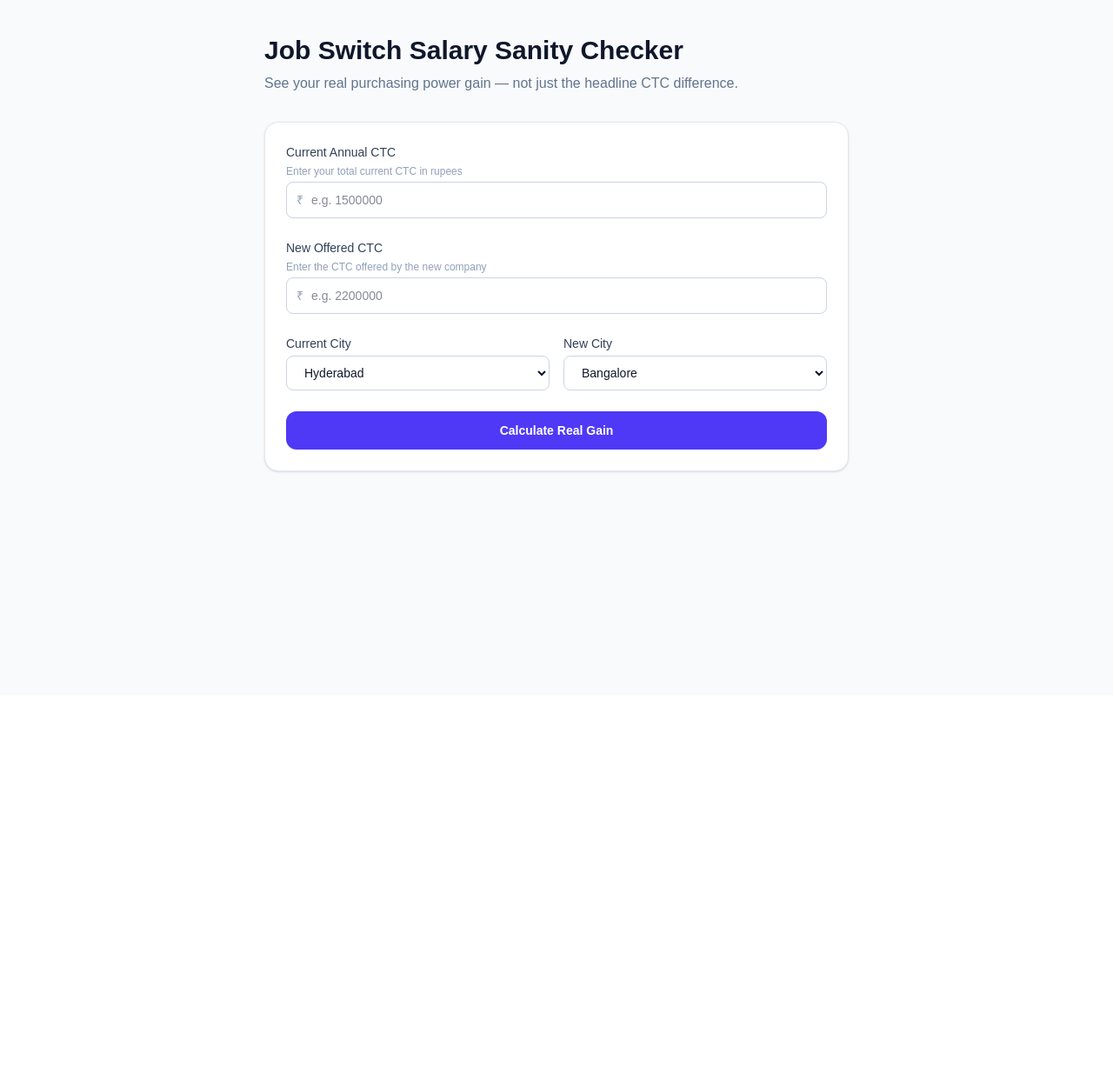
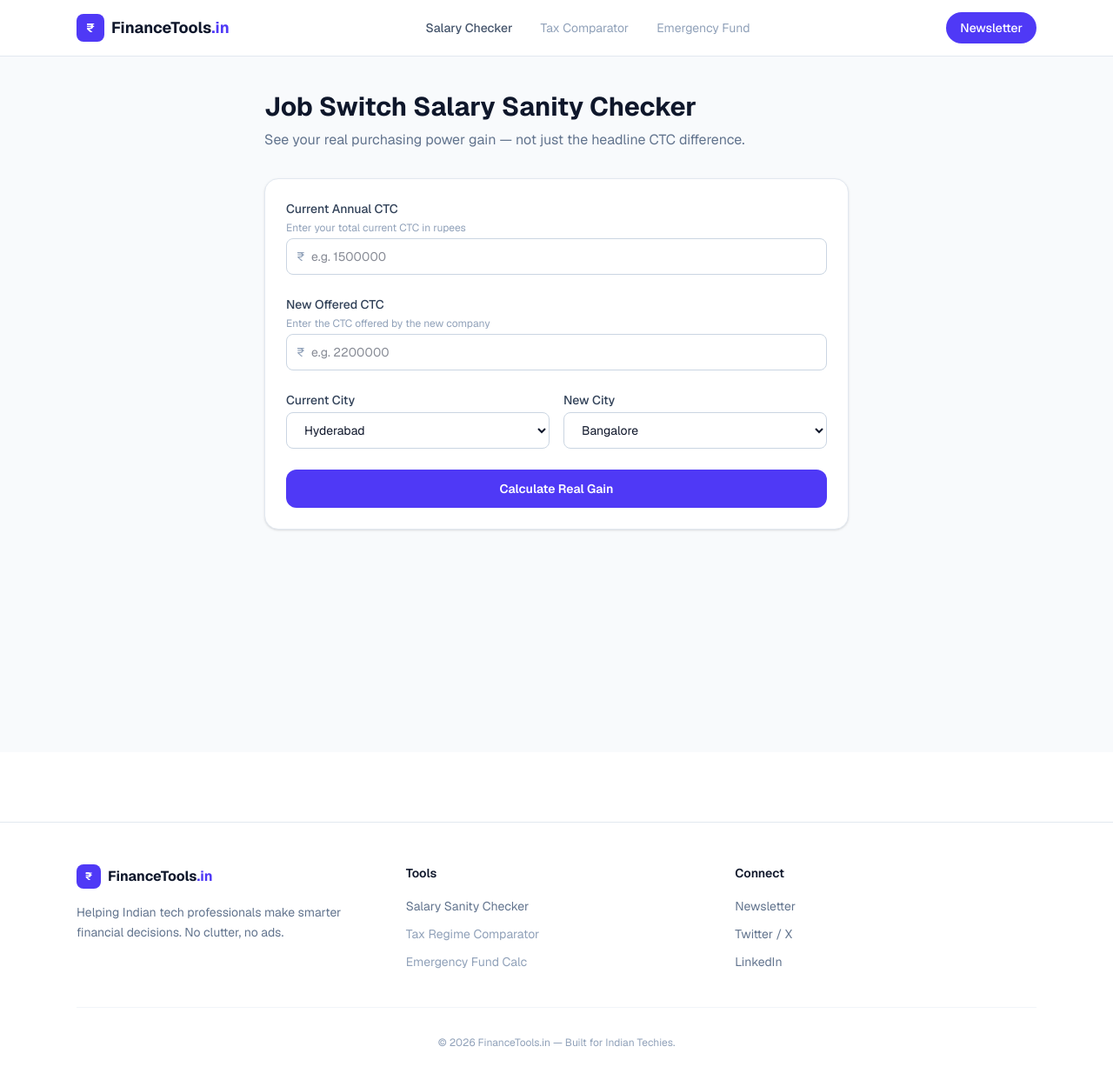
Before and after one commit to pavananumoju/financetools, a Next.js app: page /job-switch-calculator in a window 1280 px wide. Shown: the top 1242 px of the page at 87% size. Before the commit the page ends 800 px from the top, so only its background shows below. Built offline with nearby package versions, Linux system fonts and the light colour scheme.

Commit message:
feat: add homepage with tool cards and newsletter CTA

```diff
--- a/app/layout.js
+++ b/app/layout.js
@@ -1,28 +1,23 @@
-import { Geist, Geist_Mono } from "next/font/google";
-import "./globals.css";
+import { Geist } from 'next/font/google'
+import './globals.css'
+import Header from '@/components/layout/Header'
+import Footer from '@/components/layout/Footer'
 
-const geistSans = Geist({
-  variable: "--font-geist-sans",
-  subsets: ["latin"],
-});
-
-const geistMono = Geist_Mono({
-  variable: "--font-geist-mono",
-  subsets: ["latin"],
-});
+const geist = Geist({ subsets: ['latin'] })
 
 export const metadata = {
-  title: "Create Next App",
-  description: "Generated by create next app",
-};
+  title: 'FinanceTools.in — Built for Indian Tech Professionals',
+  description: 'Financial decision tools that show you the real number, not just the headline number. Salary calculators, tax comparators, and more.',
+}
 
 export default function RootLayout({ children }) {
   return (
-    <html
-      lang="en"
-      className={`${geistSans.variable} ${geistMono.variable} h-full antialiased`}
-    >
-      <body className="min-h-full flex flex-col">{children}</body>
+    <html lang="en">
+      <body className={`${geist.className} bg-slate-100 text-slate-900 antialiased`}>
+        <Header />
+        {children}
+        <Footer className="border-t border-slate-200 bg-white"/>
+      </body>
     </html>
-  );
+  )
 }
--- a/app/page.js
+++ b/app/page.js
@@ -1,65 +1,166 @@
-import Image from "next/image";
+import Link from 'next/link'
+import { Calculator, TrendingUp, CreditCard, ShieldCheck, ArrowRight, Mail } from 'lucide-react'
 
-export default function Home() {
+const tools = [
+  {
+    title: 'Salary Sanity Checker',
+    description: 'Compare purchasing power across Indian cities before switching jobs.',
+    uniqueInsight: 'Shows your real hike after city cost adjustment',
+    href: '/job-switch-calculator',
+    tag: 'Live',
+    tagColor: 'bg-indigo-100 text-indigo-700',
+    iconBg: 'bg-indigo-50 group-hover:bg-indigo-100',
+    icon: <Calculator size={20} className="text-indigo-600" />,
+    active: true,
+  },
+  {
+    title: 'New vs Old Tax Regime',
+    description: 'Find the exact break-even salary where the new regime stops being better.',
+    uniqueInsight: 'Shows the exact break-even point',
+    href: null,
+    tag: 'Coming Soon',
+    tagColor: 'bg-slate-100 text-slate-500',
+    iconBg: 'bg-slate-50',
+    icon: <TrendingUp size={20} className="text-slate-400" />,
+    active: false,
+  },
+  {
+    title: 'Emergency Fund Calc',
+    description: 'Months of runway you need before safely making the switch.',
+    uniqueInsight: 'Shows your safe switch date',
+    href: null,
+    tag: 'Coming Soon',
+    tagColor: 'bg-slate-100 text-slate-500',
+    iconBg: 'bg-slate-50',
+    icon: <ShieldCheck size={20} className="text-slate-400" />,
+    active: false,
+  },
+  {
+    title: 'Credit Card Recommender',
+    description: 'Find the best card based on your actual monthly spend mix.',
+    uniqueInsight: 'Shows effective cashback rate on your spend',
+    href: null,
+    tag: 'Coming Soon',
+    tagColor: 'bg-slate-100 text-slate-500',
+    iconBg: 'bg-slate-50',
+    icon: <CreditCard size={20} className="text-slate-400" />,
+    active: false,
+  },
+]
+
+export default function HomePage() {
   return (
-    <div className="flex flex-col flex-1 items-center justify-center bg-zinc-50 font-sans dark:bg-black">
-      <main className="flex flex-1 w-full max-w-3xl flex-col items-center justify-between py-32 px-16 bg-white dark:bg-black sm:items-start">
-        <Image
-          className="dark:invert"
-          src="/next.svg"
-          alt="Next.js logo"
-          width={100}
-          height={20}
-          priority
-        />
-        <div className="flex flex-col items-center gap-6 text-center sm:items-start sm:text-left">
-          <h1 className="max-w-xs text-3xl font-semibold leading-10 tracking-tight text-black dark:text-zinc-50">
-            To get started, edit the page.js file.
+    <main>
+
+      {/* Hero */}
+      <section className="mx-auto max-w-6xl px-6 pt-20 pb-16">
+        <div className="max-w-2xl">
+          <div className="inline-flex items-center gap-2 rounded-full bg-indigo-50 border border-indigo-100 px-3 py-1 text-xs font-medium text-indigo-600 mb-6">
+            <span className="h-1.5 w-1.5 rounded-full bg-indigo-600"></span>
+            Built for Indian tech professionals
+          </div>
+          <h1 className="text-5xl font-bold text-slate-900 leading-tight tracking-tight mb-6">
+            The real number,<br />
+            not the <span className="text-indigo-600">headline</span> number.
           </h1>
-          <p className="max-w-md text-lg leading-8 text-zinc-600 dark:text-zinc-400">
-            Looking for a starting point or more instructions? Head over to{" "}
-            <a
-              href="https://vercel.com/templates?framework=next.js&utm_source=create-next-app&utm_medium=appdir-template-tw&utm_campaign=create-next-app"
-              className="font-medium text-zinc-950 dark:text-zinc-50"
+          <p className="text-lg text-slate-500 leading-relaxed mb-8 max-w-xl">
+            Financial decision tools that show what other calculators hide — purchasing power, real hikes, break-even salaries. No clutter, no ads.
+          </p>
+          <div className="flex gap-3">
+            <Link
+              href="/job-switch-calculator"
+              className="rounded-xl bg-indigo-600 px-6 py-3 text-sm font-semibold text-white hover:bg-indigo-700 transition-colors"
             >
-              Templates
-            </a>{" "}
-            or the{" "}
-            <a
-              href="https://nextjs.org/learn?utm_source=create-next-app&utm_medium=appdir-template-tw&utm_campaign=create-next-app"
-              className="font-medium text-zinc-950 dark:text-zinc-50"
+              Try Salary Checker
+            </Link>
+            <button className="rounded-xl border border-slate-200 bg-white px-6 py-3 text-sm font-semibold text-slate-700 hover:border-indigo-200 hover:text-indigo-600 transition-colors">
+              Join Newsletter
+            </button>
+          </div>
+        </div>
+      </section>
+
+      {/* Tools Grid */}
+      <section className="mx-auto max-w-6xl px-6 pb-16">
+        <div className="mb-8">
+          <h2 className="text-2xl font-bold text-slate-900">Financial Tools</h2>
+          <p className="mt-1 text-sm text-slate-500">Each tool shows one insight no other Indian finance site shows.</p>
+        </div>
+
+        <div className="grid grid-cols-1 gap-4 sm:grid-cols-2 lg:grid-cols-4">
+          {tools.map((tool) => (
+            <div
+              key={tool.title}
+              className={`group relative flex flex-col rounded-2xl border border-slate-200 bg-white p-6 transition-all ${
+                tool.active
+                  ? 'hover:border-indigo-300 hover:shadow-xl hover:shadow-indigo-500/5 cursor-pointer'
+                  : 'opacity-70'
+              }`}
             >
-              Learning
-            </a>{" "}
-            center.
-          </p>
+              {/* Icon */}
+              <div className={`mb-4 flex h-11 w-11 items-center justify-center rounded-xl transition-colors ${tool.iconBg}`}>
+                {tool.icon}
+              </div>
+
+              {/* Tag */}
+              <span className={`self-start rounded-full px-2.5 py-0.5 text-xs font-semibold mb-3 ${tool.tagColor}`}>
+                {tool.tag}
+              </span>
+
+              <h3 className="text-base font-bold text-slate-900 mb-2">{tool.title}</h3>
+              <p className="text-sm text-slate-500 leading-relaxed flex-grow">{tool.description}</p>
+
+              {/* Unique insight */}
+              <div className="mt-4 pt-4 border-t border-slate-100">
+                <p className="text-xs text-indigo-600 font-medium">{tool.uniqueInsight}</p>
+              </div>
+
+              {/* Hover arrow — only on active */}
+              {tool.active && (
+                <div className="mt-3 flex items-center gap-1.5 text-xs font-semibold text-indigo-600 opacity-0 group-hover:opacity-100 transition-opacity">
+                  Open Tool <ArrowRight size={13} />
+                </div>
+              )}
+
+              {tool.active && (
+                <Link href={tool.href} className="absolute inset-0 rounded-2xl" aria-label={tool.title} />
+              )}
+            </div>
+          ))}
         </div>
-        <div className="flex flex-col gap-4 text-base font-medium sm:flex-row">
-          <a
-            className="flex h-12 w-full items-center justify-center gap-2 rounded-full bg-foreground px-5 text-background transition-colors hover:bg-[#383838] dark:hover:bg-[#ccc] md:w-[158px]"
-            href="https://vercel.com/new?utm_source=create-next-app&utm_medium=appdir-template-tw&utm_campaign=create-next-app"
-            target="_blank"
-            rel="noopener noreferrer"
-          >
-            <Image
-              className="dark:invert"
-              src="/vercel.svg"
-              alt="Vercel logomark"
-              width={16}
-              height={16}
-            />
-            Deploy Now
-          </a>
-          <a
-            className="flex h-12 w-full items-center justify-center rounded-full border border-solid border-black/[.08] px-5 transition-colors hover:border-transparent hover:bg-black/[.04] dark:border-white/[.145] dark:hover:bg-[#1a1a1a] md:w-[158px]"
-            href="https://nextjs.org/docs?utm_source=create-next-app&utm_medium=appdir-template-tw&utm_campaign=create-next-app"
-            target="_blank"
-            rel="noopener noreferrer"
-          >
-            Documentation
-          </a>
+      </section>
+
+      {/* Newsletter CTA */}
+      <section className="mx-auto max-w-6xl px-6 pb-16">
+        <div className="rounded-3xl border border-slate-200 bg-white p-8 sm:p-12">
+          <div className="flex flex-col gap-8 md:flex-row md:items-center md:justify-between">
+            <div className="max-w-xl">
+              <div className="mb-4 inline-flex items-center gap-2 rounded-full bg-indigo-50 px-3 py-1 text-xs font-bold text-indigo-600">
+                <Mail size={13} />
+                Newsletter
+              </div>
+              <h2 className="text-2xl font-bold text-slate-900 mb-3">Learning in Public</h2>
+              <p className="text-slate-500 text-sm leading-relaxed">
+                Documenting the journey of building real things with AI. Honest experiences, what I learned, and what failed. No generic AI hype.
+              </p>
+            </div>
+            <div className="w-full max-w-sm">
+              <div className="flex flex-col gap-3">
+                <input
+                  type="email"
+                  placeholder="your@email.com"
+                  className="w-full rounded-xl border border-slate-200 bg-slate-50 px-4 py-3 text-sm text-slate-900 placeholder:text-slate-400 focus:outline-none focus:border-indigo-400 focus:ring-2 focus:ring-indigo-100"
+                />
+                <button className="w-full rounded-xl bg-indigo-600 px-4 py-3 text-sm font-semibold text-white hover:bg-indigo-700 transition-colors">
+                  Subscribe — it's free
+                </button>
+              </div>
+              <p className="mt-3 text-xs text-slate-400">No spam. Unsubscribe anytime.</p>
+            </div>
+          </div>
         </div>
-      </main>
-    </div>
-  );
+      </section>
+
+    </main>
+  )
 }
--- /dev/null
+++ b/components/layout/Footer.js
@@ -0,0 +1,53 @@
+import Link from 'next/link'
+
+export default function Footer() {
+  return (
+    <footer className="border-t border-slate-200 bg-white mt-20">
+      <div className="mx-auto max-w-6xl px-6 py-12">
+        <div className="grid grid-cols-1 gap-8 md:grid-cols-3">
+
+          <div>
+            <div className="flex items-center gap-2 mb-4">
+              <div className="flex h-7 w-7 items-center justify-center rounded-lg bg-indigo-600 text-white text-xs font-bold">
+                ₹
+              </div>
+              <span className="text-base font-bold text-slate-900">
+                FinanceTools<span className="text-indigo-600">.in</span>
+              </span>
+            </div>
+            <p className="text-sm text-slate-500 leading-relaxed max-w-xs">
+              Helping Indian tech professionals make smarter financial decisions. No clutter, no ads.
+            </p>
+          </div>
+
+          <div>
+            <h3 className="text-sm font-semibold text-slate-900 mb-4">Tools</h3>
+            <ul className="space-y-2">
+              <li>
+                <Link href="/job-switch-calculator" className="text-sm text-slate-500 hover:text-indigo-600 transition-colors">
+                  Salary Sanity Checker
+                </Link>
+              </li>
+              <li><span className="text-sm text-slate-400">Tax Regime Comparator</span></li>
+              <li><span className="text-sm text-slate-400">Emergency Fund Calc</span></li>
+            </ul>
+          </div>
+
+          <div>
+            <h3 className="text-sm font-semibold text-slate-900 mb-4">Connect</h3>
+            <ul className="space-y-2">
+              <li><span className="text-sm text-slate-500 cursor-pointer hover:text-indigo-600 transition-colors">Newsletter</span></li>
+              <li><span className="text-sm text-slate-500 cursor-pointer hover:text-indigo-600 transition-colors">Twitter / X</span></li>
+              <li><span className="text-sm text-slate-500 cursor-pointer hover:text-indigo-600 transition-colors">LinkedIn</span></li>
+            </ul>
+          </div>
+
+        </div>
+
+        <div className="mt-10 border-t border-slate-100 pt-8 text-center text-xs text-slate-400">
+          © {new Date().getFullYear()} FinanceTools.in — Built for Indian Techies.
+        </div>
+      </div>
+    </footer>
+  )
+}
--- /dev/null
+++ b/components/layout/Header.js
@@ -0,0 +1,36 @@
+import Link from 'next/link'
+
+export default function Header() {
+  return (
+    <header className="sticky top-0 z-50 w-full border-b border-slate-200 bg-white/80 backdrop-blur-md">
+      <div className="mx-auto flex h-16 max-w-6xl items-center justify-between px-6">
+
+        <Link href="/" className="flex items-center gap-2">
+          <div className="flex h-8 w-8 items-center justify-center rounded-lg bg-indigo-600 text-white text-sm font-bold">
+            ₹
+          </div>
+          <span className="text-lg font-bold text-slate-900">
+            FinanceTools<span className="text-indigo-600">.in</span>
+          </span>
+        </Link>
+
+        <nav className="hidden md:flex items-center gap-8">
+          <Link href="/job-switch-calculator" className="text-sm font-medium text-slate-600 hover:text-indigo-600 transition-colors">
+            Salary Checker
+          </Link>
+          <span className="text-sm text-slate-400 cursor-not-allowed">
+            Tax Comparator
+          </span>
+          <span className="text-sm text-slate-400 cursor-not-allowed">
+            Emergency Fund
+          </span>
+        </nav>
+
+        <button className="rounded-full bg-indigo-600 px-4 py-2 text-sm font-medium text-white hover:bg-indigo-700 transition-colors">
+          Newsletter
+        </button>
+
+      </div>
+    </header>
+  )
+}
--- a/package.json
+++ b/package.json
@@ -9,6 +9,7 @@
     "lint": "eslint"
   },
   "dependencies": {
+    "lucide-react": "^1.7.0",
     "next": "16.2.2",
     "react": "19.2.4",
     "react-dom": "19.2.4"
```
Also changed, not shown: 2 other files (tests, documents, lock files or other folders).
